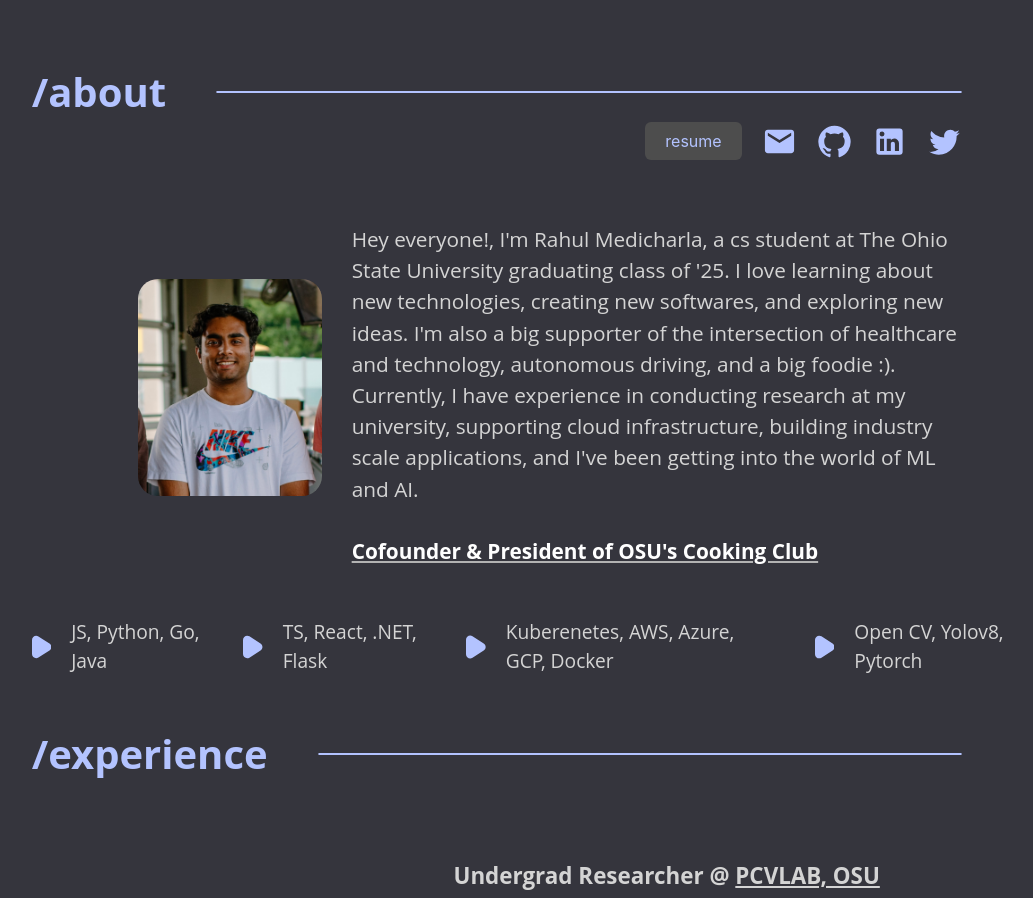
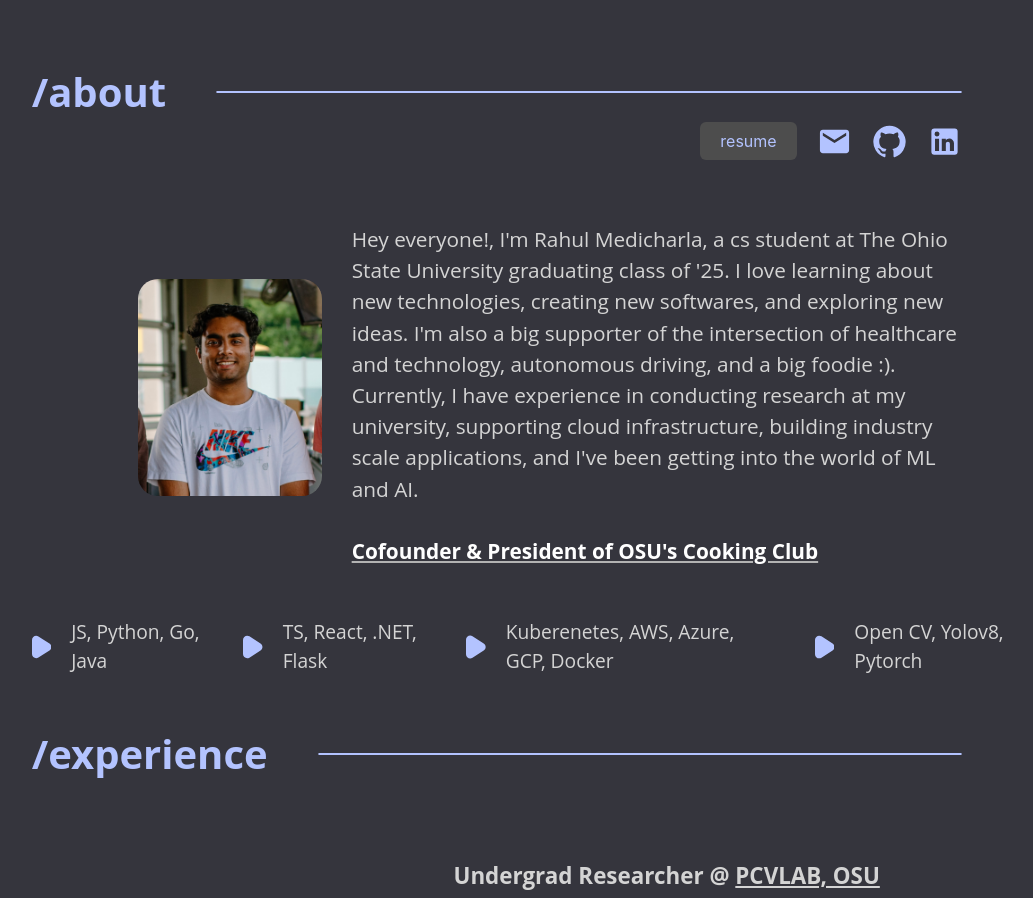
Before and after one commit to rahulmedicharla/portfolio, a React (Create React App) app: page / in a window 1280 px wide. Shown: the part 960-1858 px from the top of the page, without its empty margins (90-1123 px from the left). Built offline with nearby package versions, Linux system fonts and the light colour scheme.

Commit message:
modified some small things

```diff
--- a/src/components/About/About.js
+++ b/src/components/About/About.js
@@ -1,6 +1,6 @@
 import {Row, Col, Image} from "react-bootstrap";
 import "./About.css";
-import { GitHub, Email, LinkedIn, Twitter } from "@mui/icons-material";
+import { GitHub, Email, LinkedIn } from "@mui/icons-material";
 
 export default function About({links, about, tag, leadership, skills}){
     return(
@@ -14,7 +14,6 @@ export default function About({links, about, tag, leadership, skills}){
             </Row>
             <Row>
                 <Col xs={11} md={11} lg={10} className="d-flex align-items-center flex-row-reverse justify-content-evenly">
-                    <a href={links.twitter} target="_blank" rel="noreferrer" className="linkColor bigLinkC"><Twitter className="bigLinks" fontSize="large"/></a>
                     <a href={links.linkedin} target="_blank" rel="noreferrer" className="linkColor bigLinkC"><LinkedIn className="bigLinks" fontSize="large"/></a>
                     <a href={links.github} target="_blank" rel="noreferrer" className="linkColor bigLinkC"><GitHub className="bigLinks" fontSize="large"/></a>
                     <a href={links.email} target="_blank" rel="noreferrer" className="linkColor bigLinkC"><Email className="bigLinks" fontSize="large"/></a>
--- a/src/contents.js
+++ b/src/contents.js
@@ -4,7 +4,6 @@ export const content = {
         email: "mailto:rmedicharla@gmail.com",
         github: "https://github.com/rahulmedicharla",
         linkedin: "https://linkedin.com/in/rahulmedicharla",
-        twitter: "https://twitter.com/rvmedicharla"
     },
     name: "Rahul Medicharla",
     description: [{
```
Also changed, not shown: 1 other file (tests, documents, lock files or other folders).
